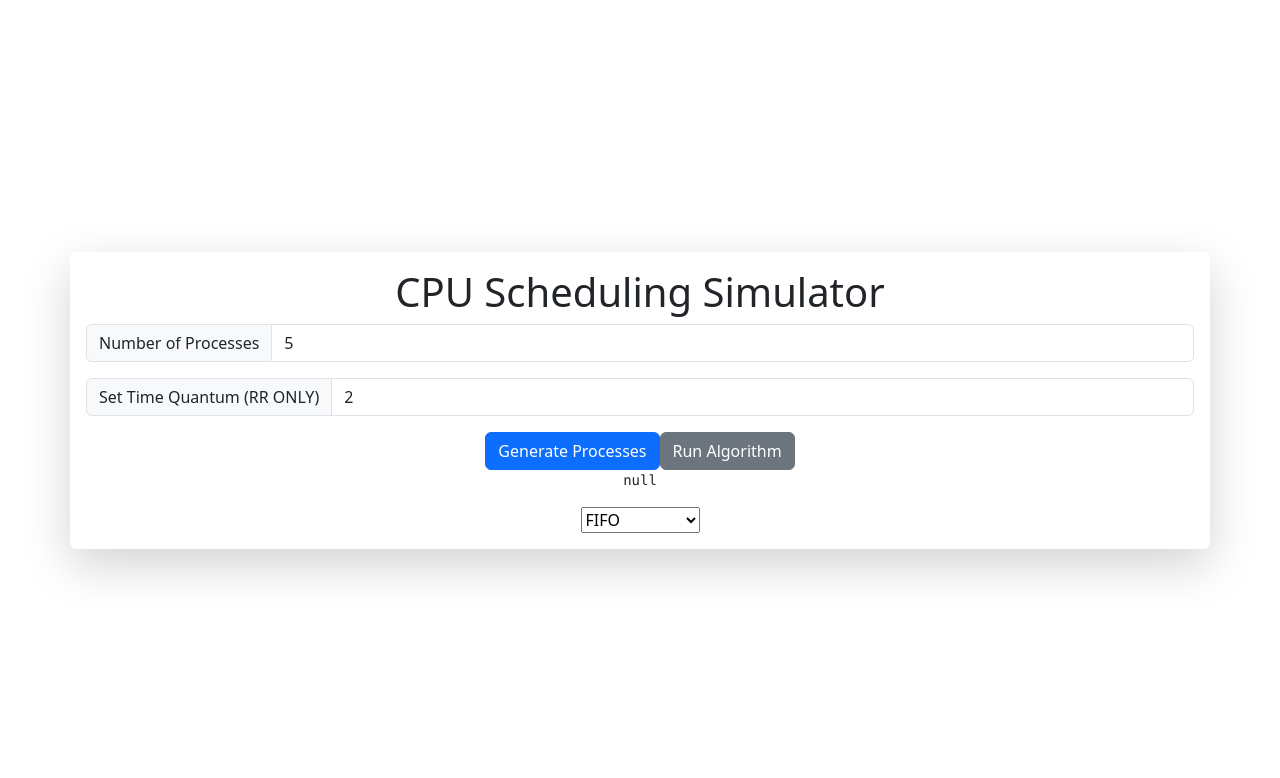
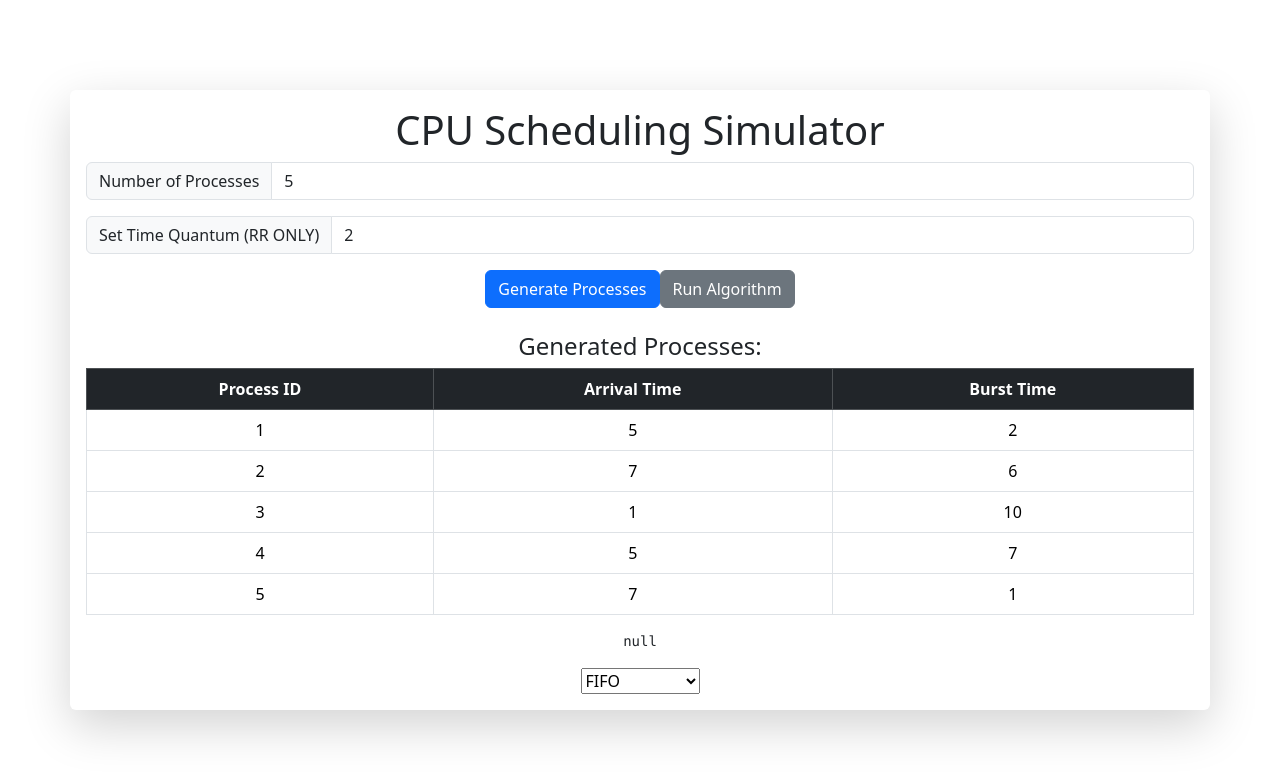
Before and after one commit to phoozies/CS540-CPU-Scheduling, a React (Vite) app in the folder CS540-CPU-Scheduling/: page / in a window 1280 px wide. Shown: the top 778 px of the page. Built offline with nearby package versions, Linux system fonts and the light colour scheme.

Commit message:
Formatted generated processes as a table

```diff
--- a/CS540-CPU-Scheduling/src/components/Scheduler.tsx
+++ b/CS540-CPU-Scheduling/src/components/Scheduler.tsx
@@ -25,6 +25,29 @@ export default function Scheduler({ runAlgorithm }: { runAlgorithm: Function })
 
             <button className="btn btn-primary" onClick={handleGenerate}>Generate Processes</button>
             <button className="btn btn-secondary" onClick={() => runAlgorithm(processes, timeQuantum)}>Run Algorithm</button>
+
+                        {/* Table to display generated processes */}
+            <div className="mt-4">
+                <h4>Generated Processes:</h4>
+                <table className="table table-bordered">
+                    <thead className="table-dark">
+                        <tr>
+                            <th>Process ID</th>
+                            <th>Arrival Time</th>
+                            <th>Burst Time</th>
+                        </tr>
+                    </thead>
+                    <tbody>
+                        {processes.map((process) => (
+                            <tr key={process.id}>
+                                <td>{process.id}</td>
+                                <td>{process.arrival}</td>
+                                <td>{process.burst}</td>
+                            </tr>
+                        ))}
+                    </tbody>
+                </table>
+            </div>
         </div>
     );
 }
```
